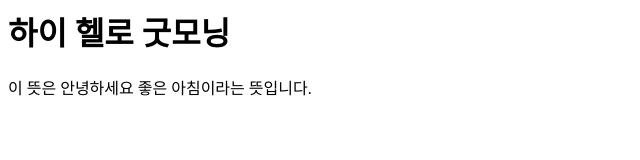
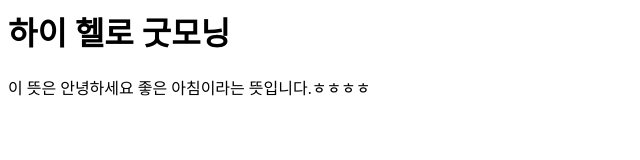
Before and after one commit to Atlantissss/second_git, a plain HTML site: page index.html in a window 1280 px wide. Shown: the full height of the page, 0-640 px from the left. Drawn offline with Linux system fonts and the light colour scheme.

Commit message:
수정수정

```diff
--- a/index.html
+++ b/index.html
@@ -5,6 +5,6 @@
 </head>
 <body>
 <h1>하이 헬로 굿모닝</h1>
-<p>이 뜻은 안녕하세요 좋은 아침이라는 뜻입니다.
+<p>이 뜻은 안녕하세요 좋은 아침이라는 뜻입니다.ㅎㅎㅎㅎ
 </body>
 </html>
```
